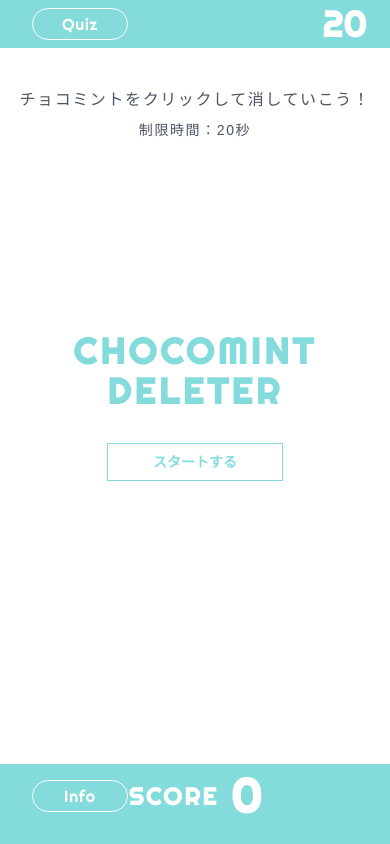
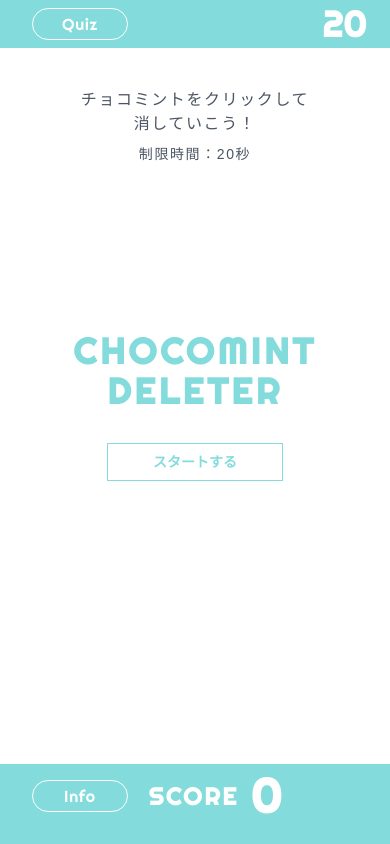
Before and after one commit to Ryuki-4648/chocomint-deleter, a React (Create React App) app in the folder choco/: page / in a window 390 px wide. Built offline with nearby package versions, Linux system fonts and the light colour scheme; a web font is replaced by a local one.

Commit message:
レスポンシブ調整、サブディレクトリにupするためパス指定

```diff
--- a/choco/package.json
+++ b/choco/package.json
@@ -2,6 +2,7 @@
   "name": "choco",
   "version": "0.1.0",
   "private": true,
+  "homepage": "./",
   "dependencies": {
     "@testing-library/jest-dom": "^5.17.0",
     "@testing-library/react": "^13.4.0",
--- a/choco/src/App.tsx
+++ b/choco/src/App.tsx
@@ -27,7 +27,9 @@ function App() {
           <>
             <div className="text-center absolute top-10 tracking-widest left-1/2 -translate-x-1/2 w-full">
               <p className="text-md lg:text-xl">
-                チョコミントをクリックして消していこう！
+                チョコミントをクリックして
+                <br className="block md:hidden" />
+                消していこう！
               </p>
               <p className="text-sm mt-2 lg:text-md">制限時間：20秒</p>
             </div>
@@ -54,7 +56,7 @@ function App() {
             src={item.path}
             alt="チョコミントのイラスト"
             onClick={() => handleClick(item.id)}
-            className="falling-image z-0"
+            className="falling-image z-0 scale-75 md:scale-100"
             style={{
               top: `${item.top}px`,
               left: `${item.left}px`,
@@ -78,6 +80,7 @@ function App() {
       </div>
       <div className="px-6 py-2 flex justify-center items-center relative">
         <InfoButton buttonText="Info" className="left-8" />
+        <div className="flex justify-center items-center ml-10 md:ml-0">
           <p className="text-white text-2xl md:text-3xl font-semibold mr-3 tracking-widest font01">
             SCORE
           </p>
@@ -86,6 +89,7 @@ function App() {
           </p>
         </div>
       </div>
+    </div>
   );
 }
 
```
Lines whose indentation alone changed are shown as unchanged.
